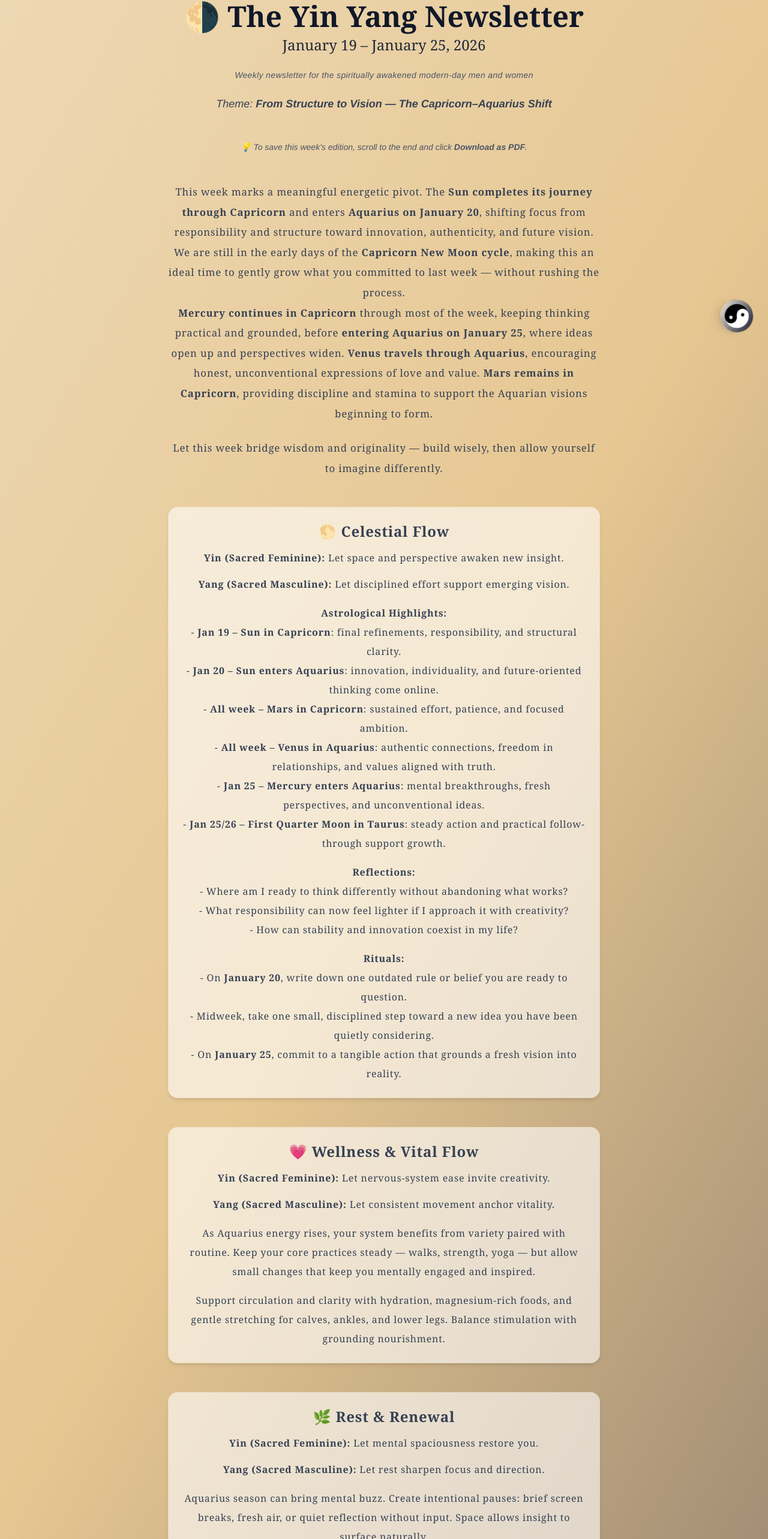
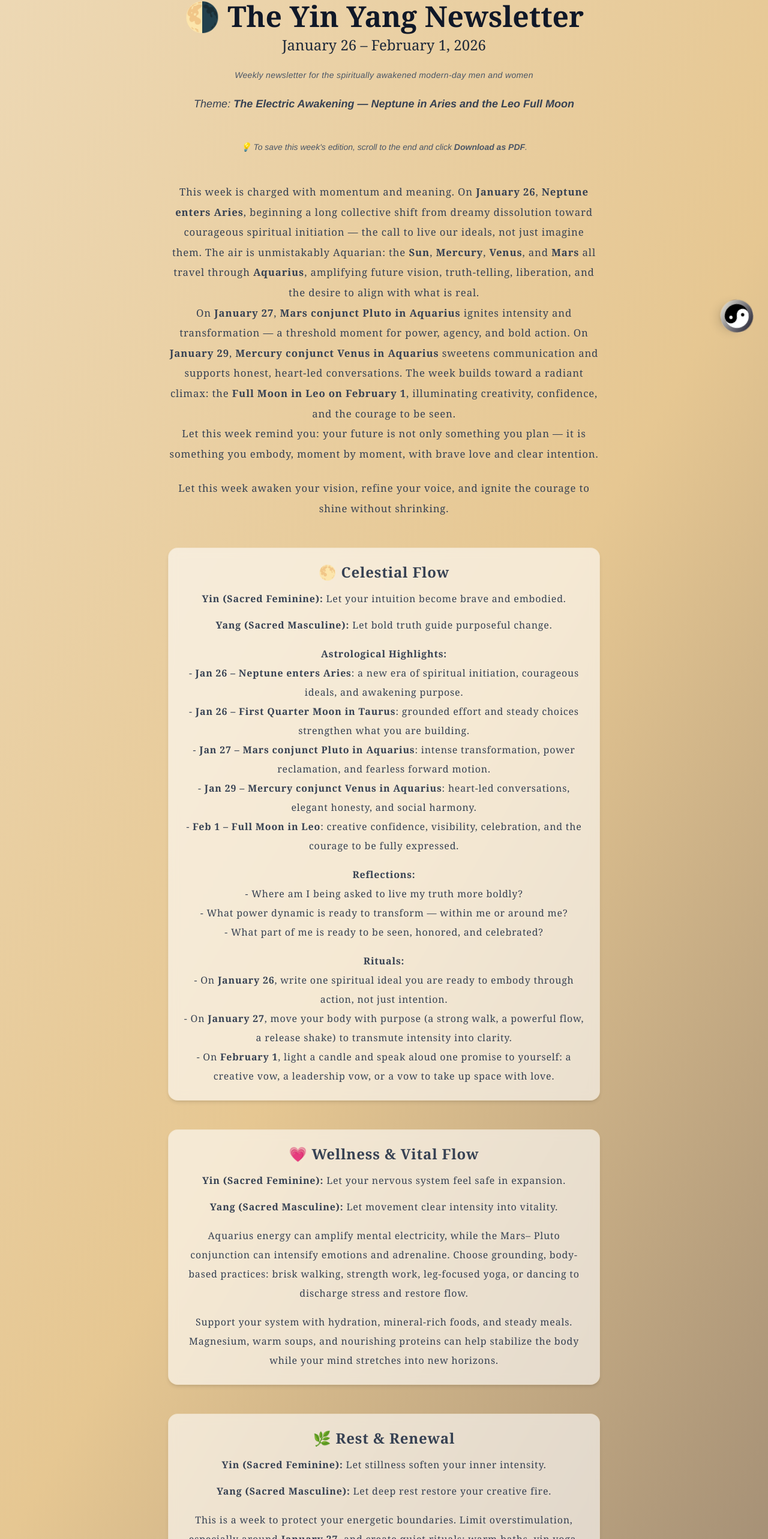
Before and after one commit to rajinipreethajohn/360-harmony-hub, a Next.js app: page /newsletter in a window 1280 px wide. Shown: the part 173-2739 px from the top of the page at 60% size. Built offline with nearby package versions, Linux system fonts and the light colour scheme.

Commit message:
'Jan26-Feb1'

```diff
--- a/app/newsletter/page.tsx
+++ b/app/newsletter/page.tsx
@@ -24,7 +24,7 @@ export default function NewsletterPage() {
         </h1>
 
         <h2 className="text-2xl font-serif text-gray-800 mb-1">
-          January 19 – January 25, 2026
+          January 26 – February 1, 2026
         </h2>
 
         <p className="italic text-sm text-gray-600 tracking-wide my-6">
@@ -33,7 +33,8 @@ export default function NewsletterPage() {
         </p>
 
         <p className="italic text-lg text-gray-700">
-          Theme: <b>From Structure to Vision — The Capricorn–Aquarius Shift</b>
+          Theme:{" "}
+          <b>The Electric Awakening — Neptune in Aries and the Leo Full Moon</b>
         </p>
       </motion.div>
 
@@ -53,25 +54,30 @@ export default function NewsletterPage() {
       >
         <div className="text-center max-w-3xl mx-auto leading-loose text-[1.05rem] font-serif text-gray-700 tracking-wider">
           <p className="mb-6">
-            This week marks a meaningful energetic pivot. The{" "}
-            <b>Sun completes its journey through Capricorn</b> and enters{" "}
-            <b>Aquarius on January 20</b>, shifting focus from responsibility
-            and structure toward innovation, authenticity, and future vision. We
-            are still in the early days of the <b>Capricorn New Moon cycle</b>,
-            making this an ideal time to gently grow what you committed to last
-            week — without rushing the process.
+            This week is charged with momentum and meaning. On <b>January 26</b>
+            , <b>Neptune enters Aries</b>, beginning a long collective shift
+            from dreamy dissolution toward courageous spiritual initiation — the
+            call to live our ideals, not just imagine them. The air is
+            unmistakably Aquarian: the <b>Sun</b>, <b>Mercury</b>, <b>Venus</b>,
+            and <b>Mars</b> all travel through <b>Aquarius</b>, amplifying
+            future vision, truth-telling, liberation, and the desire to align
+            with what is real.
             <br />
-            <b>Mercury continues in Capricorn</b> through most of the week,
-            keeping thinking practical and grounded, before{" "}
-            <b>entering Aquarius on January 25</b>, where ideas open up and
-            perspectives widen. <b>Venus travels through Aquarius</b>,
-            encouraging honest, unconventional expressions of love and value.{" "}
-            <b>Mars remains in Capricorn</b>, providing discipline and stamina
-            to support the Aquarian visions beginning to form.
+            On <b>January 27</b>, <b>Mars conjunct Pluto in Aquarius</b> ignites
+            intensity and transformation — a threshold moment for power, agency,
+            and bold action. On <b>January 29</b>,{" "}
+            <b>Mercury conjunct Venus in Aquarius</b> sweetens communication and
+            supports honest, heart-led conversations. The week builds toward a
+            radiant climax: the <b>Full Moon in Leo on February 1</b>,
+            illuminating creativity, confidence, and the courage to be seen.
+            <br />
+            Let this week remind you: your future is not only something you plan
+            — it is something you embody, moment by moment, with brave love and
+            clear intention.
           </p>
           <p>
-            Let this week bridge wisdom and originality — build wisely, then
-            allow yourself to imagine differently.
+            Let this week awaken your vision, refine your voice, and ignite the
+            courage to shine without shrinking.
           </p>
         </div>
       </motion.div>
@@ -80,157 +86,165 @@ export default function NewsletterPage() {
       {[
         {
           title: "🌕 Celestial Flow",
-          yin: "Let space and perspective awaken new insight.",
-          yang: "Let disciplined effort support emerging vision.",
+          yin: "Let your intuition become brave and embodied.",
+          yang: "Let bold truth guide purposeful change.",
           content: (
             <>
               <p className="mt-4">
                 <b>Astrological Highlights:</b>
-                <br />- <b>Jan 19 – Sun in Capricorn</b>: final refinements,
-                responsibility, and structural clarity.
-                <br />- <b>Jan 20 – Sun enters Aquarius</b>: innovation,
-                individuality, and future-oriented thinking come online.
-                <br />- <b>All week – Mars in Capricorn</b>: sustained effort,
-                patience, and focused ambition.
-                <br />- <b>All week – Venus in Aquarius</b>: authentic
-                connections, freedom in relationships, and values aligned with
-                truth.
-                <br />- <b>Jan 25 – Mercury enters Aquarius</b>: mental
-                breakthroughs, fresh perspectives, and unconventional ideas.
-                <br />- <b>Jan 25/26 – First Quarter Moon in Taurus</b>: steady
-                action and practical follow-through support growth.
+                <br />- <b>Jan 26 – Neptune enters Aries</b>: a new era of
+                spiritual initiation, courageous ideals, and awakening purpose.
+                <br />- <b>Jan 26 – First Quarter Moon in Taurus</b>: grounded
+                effort and steady choices strengthen what you are building.
+                <br />- <b>Jan 27 – Mars conjunct Pluto in Aquarius</b>: intense
+                transformation, power reclamation, and fearless forward motion.
+                <br />- <b>Jan 29 – Mercury conjunct Venus in Aquarius</b>:
+                heart-led conversations, elegant honesty, and social harmony.
+                <br />- <b>Feb 1 – Full Moon in Leo</b>: creative confidence,
+                visibility, celebration, and the courage to be fully expressed.
               </p>
               <p className="mt-4">
                 <b>Reflections:</b>
                 <br />
-                - Where am I ready to think differently without abandoning what
-                works?
+                - Where am I being asked to live my truth more boldly?
                 <br />
-                - What responsibility can now feel lighter if I approach it with
-                creativity?
-                <br />- How can stability and innovation coexist in my life?
+                - What power dynamic is ready to transform — within me or around
+                me?
+                <br />- What part of me is ready to be seen, honored, and
+                celebrated?
               </p>
               <p className="mt-4">
                 <b>Rituals:</b>
-                <br />- On <b>January 20</b>, write down one outdated rule or
-                belief you are ready to question.
-                <br />- Midweek, take one small, disciplined step toward a new
-                idea you have been quietly considering.
-                <br />- On <b>January 25</b>, commit to a tangible action that
-                grounds a fresh vision into reality.
+                <br />- On <b>January 26</b>, write one spiritual ideal you are
+                ready to embody through action, not just intention.
+                <br />- On <b>January 27</b>, move your body with purpose (a
+                strong walk, a powerful flow, a release shake) to transmute
+                intensity into clarity.
+                <br />- On <b>February 1</b>, light a candle and speak aloud one
+                promise to yourself: a creative vow, a leadership vow, or a vow
+                to take up space with love.
               </p>
             </>
           ),
         },
         {
           title: "💗 Wellness & Vital Flow",
-          yin: "Let nervous-system ease invite creativity.",
-          yang: "Let consistent movement anchor vitality.",
+          yin: "Let your nervous system feel safe in expansion.",
+          yang: "Let movement clear intensity into vitality.",
           content: (
             <>
               <p className="mt-4">
-                As Aquarius energy rises, your system benefits from variety
-                paired with routine. Keep your core practices steady — walks,
-                strength, yoga — but allow small changes that keep you mentally
-                engaged and inspired.
+                Aquarius energy can amplify mental electricity, while the Mars–
+                Pluto conjunction can intensify emotions and adrenaline. Choose
+                grounding, body-based practices: brisk walking, strength work,
+                leg-focused yoga, or dancing to discharge stress and restore
+                flow.
               </p>
               <p className="mt-4">
-                Support circulation and clarity with hydration, magnesium-rich
-                foods, and gentle stretching for calves, ankles, and lower legs.
-                Balance stimulation with grounding nourishment.
+                Support your system with hydration, mineral-rich foods, and
+                steady meals. Magnesium, warm soups, and nourishing proteins can
+                help stabilize the body while your mind stretches into new
+                horizons.
               </p>
             </>
           ),
         },
         {
           title: "🌿 Rest & Renewal",
-          yin: "Let mental spaciousness restore you.",
-          yang: "Let rest sharpen focus and direction.",
+          yin: "Let stillness soften your inner intensity.",
+          yang: "Let deep rest restore your creative fire.",
           content: (
             <>
               <p className="mt-4">
-                Aquarius season can bring mental buzz. Create intentional
-                pauses: brief screen breaks, fresh air, or quiet reflection
-                without input. Space allows insight to surface naturally.
+                This is a week to protect your energetic boundaries. Limit
+                overstimulation, especially around <b>January 27</b>, and create
+                quiet rituals: warm baths, yin yoga, gentle breathwork, or
+                candlelit evenings without screens.
               </p>
               <p className="mt-4">
-                Before sleep, ask: &quot;What idea is asking for patience rather
-                than pressure?&quot; Let rest integrate inspiration into
-                something sustainable.
+                Before sleep, ask: &quot;What would it feel like to be fully
+                safe in my own power?&quot; Let your dreams reveal the next
+                emotional truth you are ready to hold.
               </p>
             </>
           ),
         },
         {
           title: "✨ Abundance in Alignment",
-          yin: "Receive innovative solutions with openness.",
-          yang: "Build security through steady execution.",
+          yin: "Receive new possibilities without forcing outcomes.",
+          yang: "Take brave action where your future is calling.",
           content: (
             <>
               <p className="mt-4">
-                Mars in Capricorn continues to favor long-term planning and
-                disciplined work, while Venus and Mercury in Aquarius invite new
-                approaches to value, income, and collaboration. Innovation is
-                most effective when paired with structure.
+                With so much Aquarius emphasis, abundance arrives through ideas,
+                networks, and innovative pivots. Neptune in Aries adds a deeper
+                layer: your prosperity is connected to your courage to follow a
+                soul-led path — even if it looks unconventional.
               </p>
               <p className="mt-4">
-                Experiment thoughtfully: test a new idea on a small scale, keep
-                what works, and release what doesn&apos;t without judgment.
-                Sustainable abundance grows through intelligent adaptation.
+                Use the <b>First Quarter Moon</b> to take one practical step,
+                then let the <b>Leo Full Moon</b> help you own your brilliance:
+                share your work, speak your truth, make the pitch, publish the
+                post, or show up as the person you are becoming.
               </p>
             </>
           ),
         },
         {
           title: "🧘 Stillness & Power",
-          yin: "Let clarity arrive through spacious awareness.",
-          yang: "Let grounded action carry your insight forward.",
+          yin: "Let your inner fire become sacred and calm.",
+          yang: "Let your voice become clear and courageous.",
           content: (
             <>
               <p className="mt-4">
-                Visualize standing on solid ground beneath a wide open sky. With
-                each inhale, welcome possibility; with each exhale, anchor it
-                into your body. You are supported by both vision and effort.
+                Visualize a golden sun in your heart and a cool, clear sky in
+                your mind. With each inhale, feel courage rise; with each
+                exhale, feel peace steady you. You are both the spark and the
+                sanctuary.
               </p>
               <p className="mt-4">
-                <b>Affirm:</b> I allow new ideas to grow on steady ground.
+                <b>Affirm:</b> I am safe to be powerful, and I use my power with
+                love.
                 <br />
-                <b>Prompt:</b> What future-focused idea feels exciting — and
-                what practical step makes it real?
+                <b>Prompt:</b> What would I create, say, or claim if I stopped
+                shrinking to stay comfortable?
               </p>
             </>
           ),
         },
         {
           title: "🌟 Sacred Affirmation",
-          yin: "Let openness expand your inner world.",
-          yang: "Let commitment stabilize your path.",
+          yin: "Let your spirit lead with brave tenderness.",
+          yang: "Let your actions match your highest truth.",
           content: (
             <>
               <p className="mt-4 italic">
-                "I honor what I have built, and I welcome new ways of becoming."
+                "I choose courageous truth, loving power, and radiant
+                self-expression."
               </p>
               <p className="mt-4">
-                Repeat this affirmation as the Sun moves into Aquarius, allowing
-                innovation to rest on a foundation of wisdom.
+                Speak this affirmation daily, and especially under the Leo Full
+                Moon, to embody confidence without hardness and visibility
+                without fear.
               </p>
             </>
           ),
         },
         {
           title: "🔮 A Final Whisper",
-          yin: "Let curiosity guide you gently forward.",
-          yang: "Let consistency turn vision into form.",
+          yin: "Let your future be born from faith.",
+          yang: "Let your light become undeniable.",
           content: (
             <>
               <p className="mt-4 italic">
-                "This week, I trust both my structure and my originality."
+                "This week, I rise — brave, clear, and unafraid to shine."
               </p>
               <p className="mt-4">
-                You are not asked to abandon what you&apos;ve built — only to
-                allow it to evolve. Let the week be a conversation between the
-                future you can imagine and the steady actions that make it
-                possible.
+                Neptune in Aries asks for spiritual courage. Mars conjunct Pluto
+                asks for honest power. And the Leo Full Moon asks for radiant
+                self-expression. Let this be your invitation: release the old
+                self that needed permission, and step forward as the one who
+                simply chooses.
               </p>
             </>
           ),
@@ -272,7 +286,7 @@ export default function NewsletterPage() {
             </p>
             {section.content}
           </motion.section>
-        )
+        ),
       )}
 
       {/* Floating Yin–Yang Symbol */}
```
